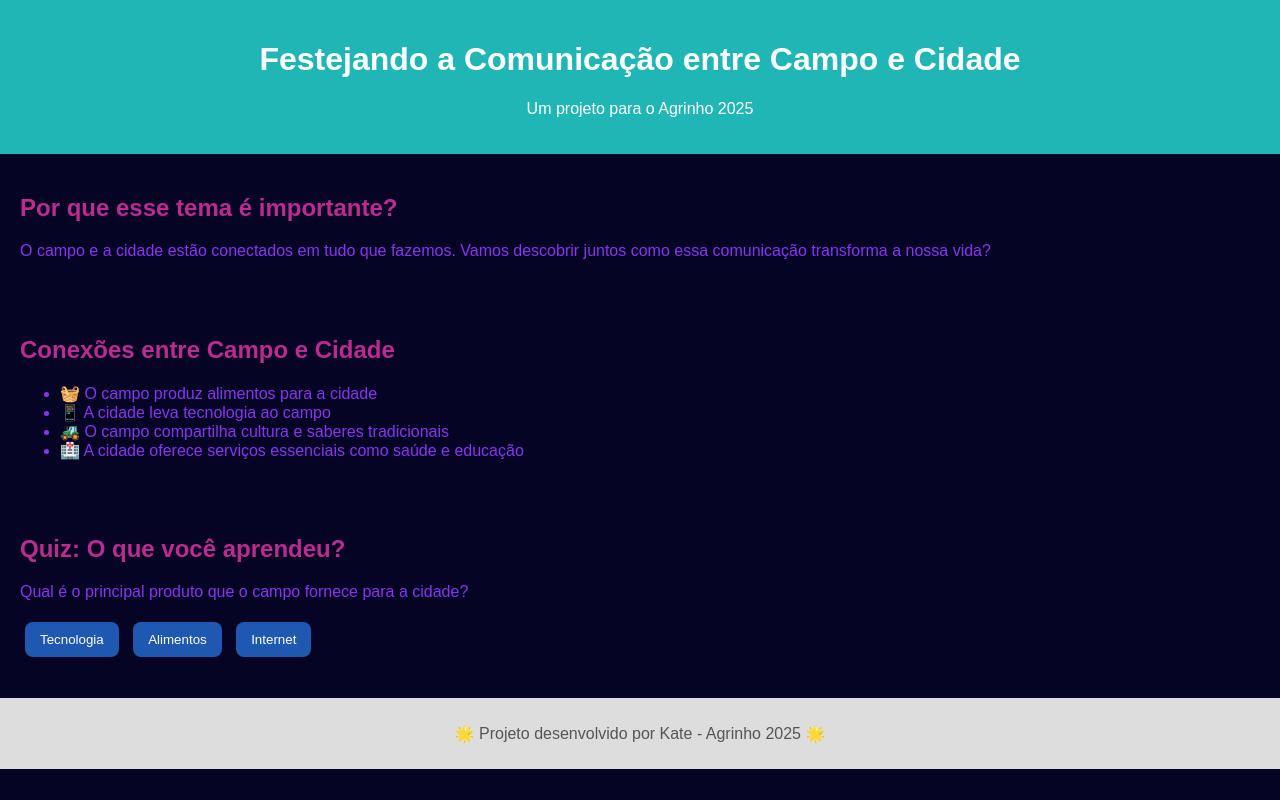
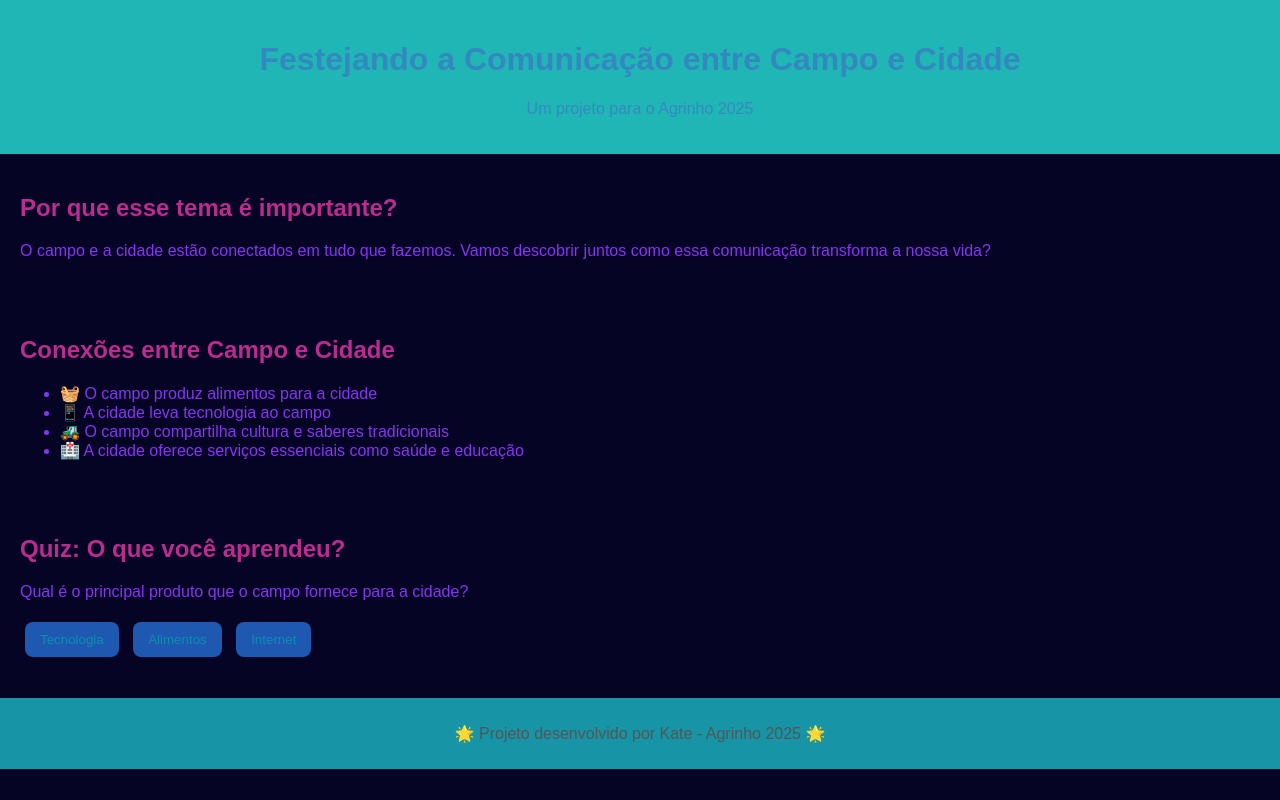
Before and after one commit to Katehikar/agrinhohhabh, a plain HTML site: page index.html in a window 1280 px wide. Drawn offline with Linux system fonts and the light colour scheme.

Commit message:
kkkcaralho

```diff
--- a/style.css
+++ b/style.css
@@ -8,7 +8,7 @@ body {
 
 header {
   background-color: #21b6b6;
-  color: white;
+  color: rgb(52, 136, 192);
   padding: 20px;
   text-align: center;
 }
@@ -25,7 +25,7 @@ button {
   margin: 5px;
   padding: 10px 15px;
   background-color: #1e58b1;
-  color: white;
+  color: rgb(12, 143, 175);
   border: none;
   border-radius: 8px;
   cursor: pointer;
@@ -39,6 +39,6 @@ button:hover {
 footer {
   text-align: center;
   padding: 10px;
-  background-color: #ddd;
+  background-color: #1794a5;
   color: #555;
 }
```
